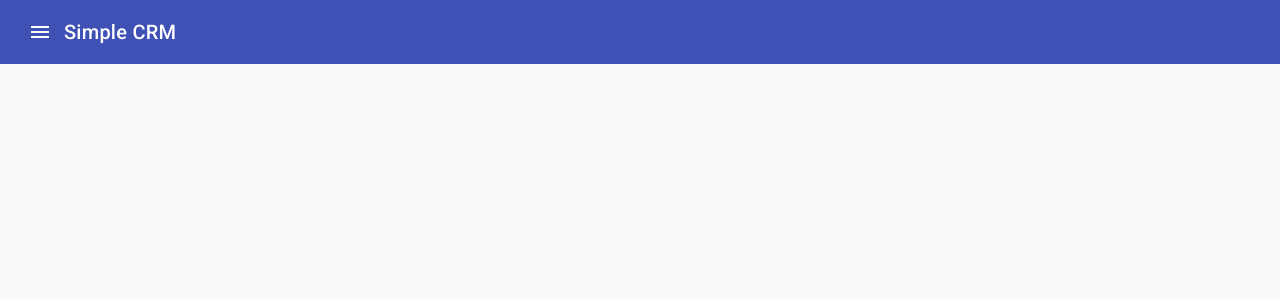
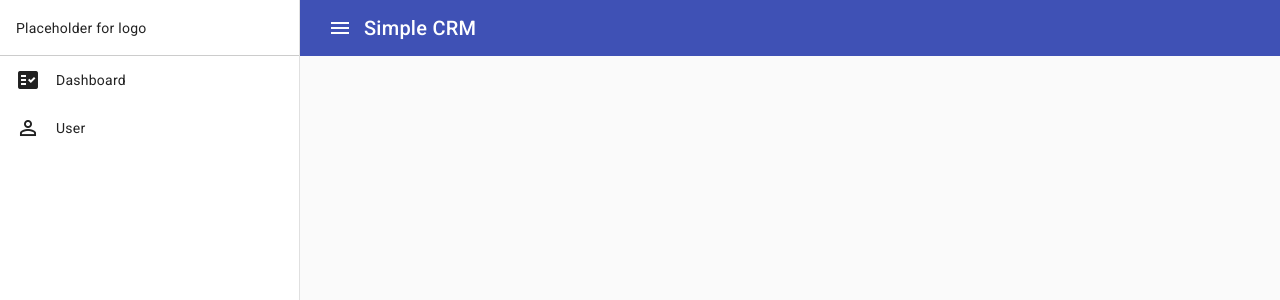
Before and after one commit to FredVomJupiter/simple-CRM, an Angular app: page / in a window 1280 px wide. Shown: the top 300 px of the page. Built offline with nearby package versions, Linux system fonts and the light colour scheme.

Commit message:
sidenav menu list

```diff
--- a/src/app/app.component.html
+++ b/src/app/app.component.html
@@ -1,6 +1,12 @@
 <mat-drawer-container class="mat-drawer-container" autosize>
-  <mat-drawer #drawer class="example-sidenav" mode="side">
-    <p>Auto-resizing sidenav</p>
+  <mat-drawer #drawer class="sidenav" [opened]="true" mode="side">
+    <div class="logo-container">
+      Placeholder for logo
+    </div>
+    <ul class="sidenav-list">
+      <li><mat-icon>fact_check</mat-icon>Dashboard</li>
+      <li><mat-icon>perm_identity</mat-icon>User</li>
+    </ul>
   </mat-drawer>
 
   <div class="example-sidenav-content">
--- a/src/app/app.component.scss
+++ b/src/app/app.component.scss
@@ -1,3 +1,44 @@
 .mat-drawer-container {
     height: 100vh;
 }
+
+.sidenav {
+    width: 300px;
+}
+
+.logo-container {
+    box-sizing: border-box;
+    border-bottom: 1px solid rgba($color: #000000, $alpha: 0.2);
+    padding: 1rem;
+    min-height: 56px;
+    display: flex;
+    align-items: center;
+}
+
+mat-toolbar, mat-toolbar-row {
+    min-height: 56px;
+    height: 56px;
+}
+
+.sidenav-list {
+    list-style-type: none;
+    padding: 0;
+    margin: 0;
+
+    li {
+        padding-left: 1rem;
+        padding-right: 1rem;
+        height: 3rem;
+        display: flex;
+        align-items: center;
+        cursor: pointer;
+
+        mat-icon {
+            margin-right: 1rem;
+        }
+
+        &:hover {
+            background-color: rgba($color: #000000, $alpha: 0.2);
+        }
+    }
+}
```
